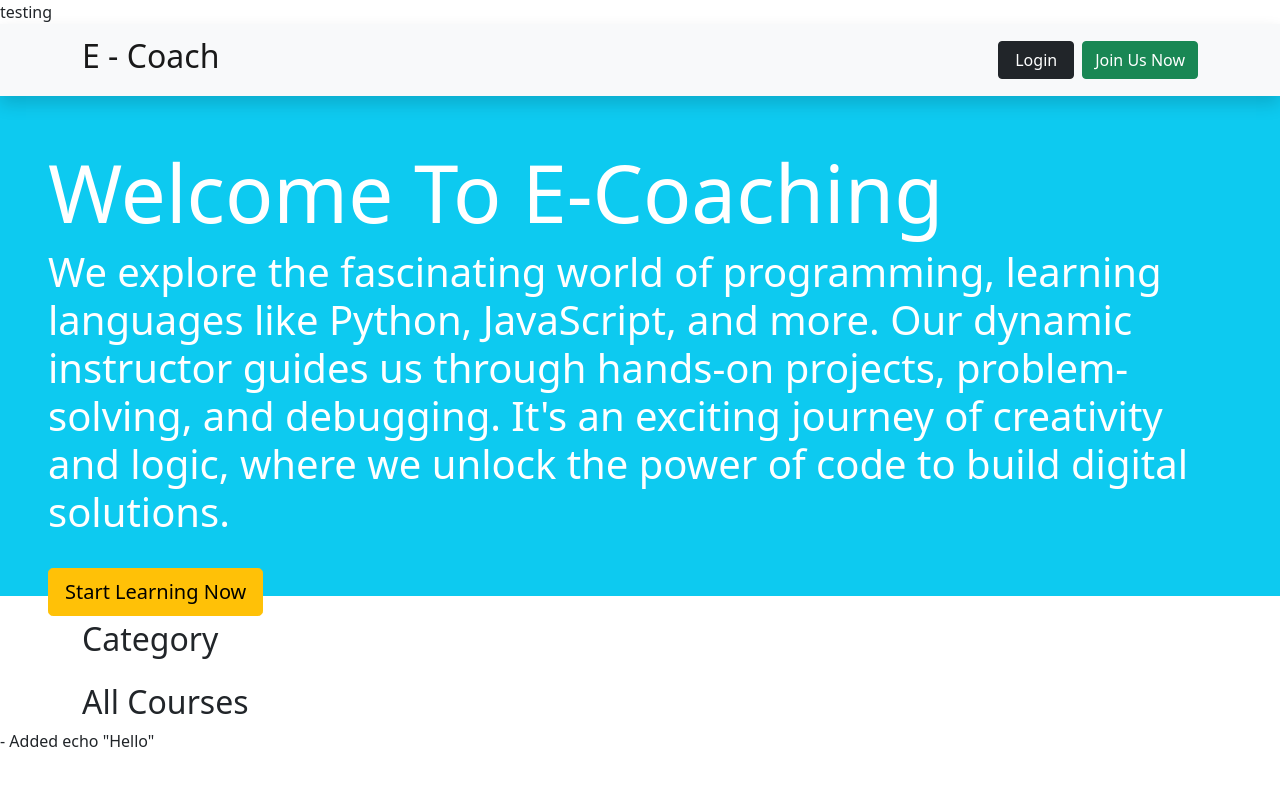
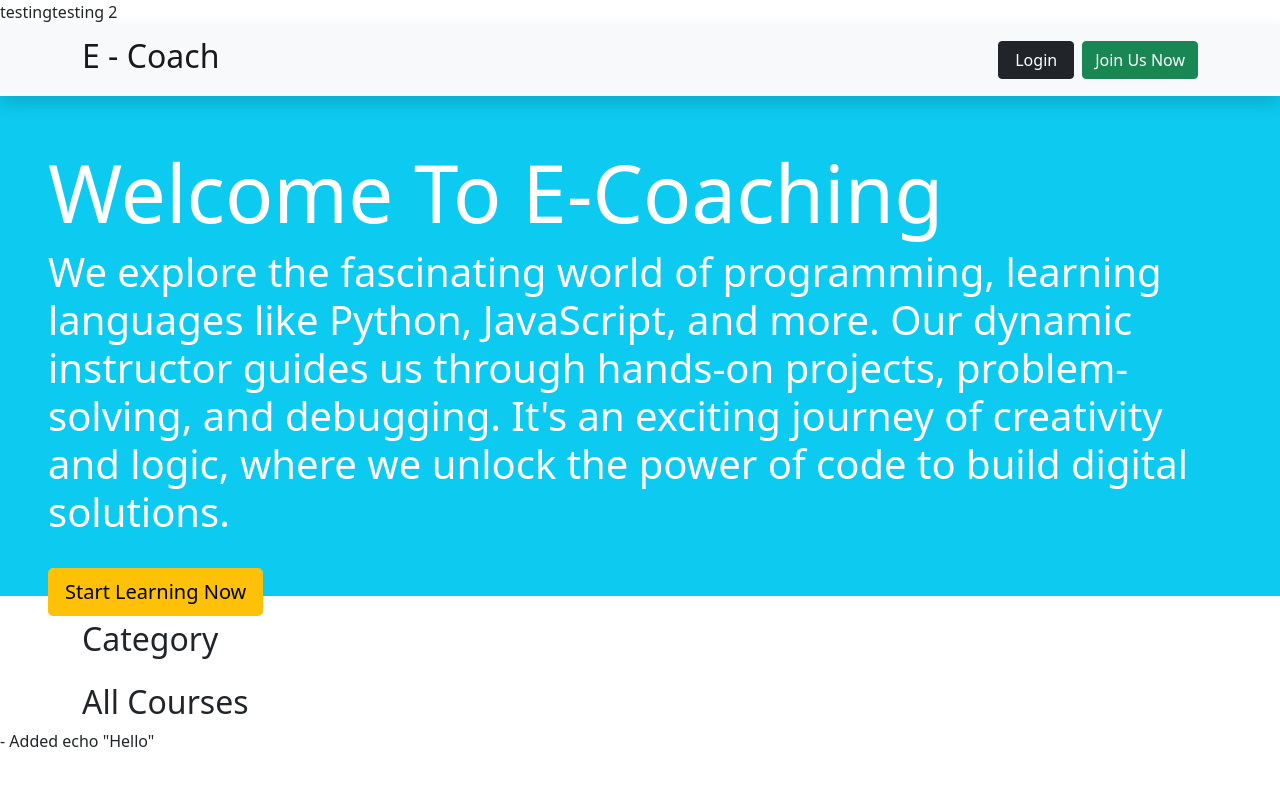
Before and after one commit to roni836/Coaching-Management, a PHP site: page / in a window 1280 px wide. Run offline with PHP 8.4, Linux system fonts and the light colour scheme; data that the repository does not hold is empty.

Commit message:
Update index.php
comment for  changes in index ...testing 2

```diff
--- a/index.php
+++ b/index.php
@@ -2,6 +2,7 @@
 include_once "config.php";
 
 echo "testing";
+echo "testing 2";
 ?>
 
 <!DOCTYPE html>
```
